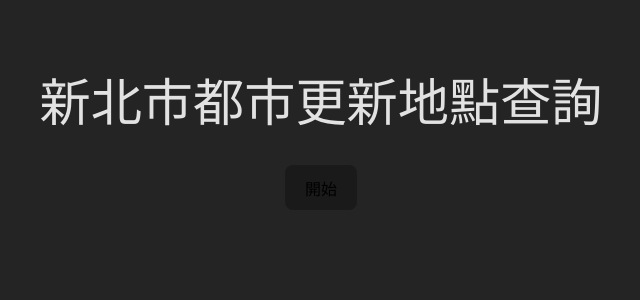
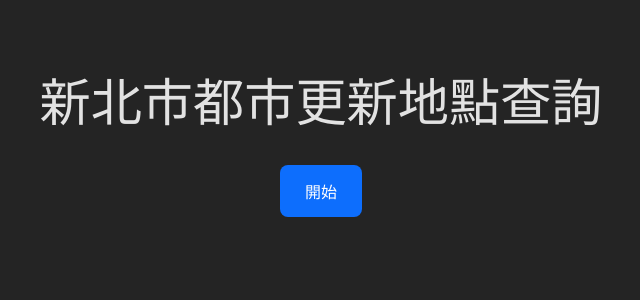
Before and after one commit to shawn70020/map-project, a Vue app: page / in a window 1280 px wide. Shown: the top 300 px of the page, without its empty margins (319-959 px from the left). Built offline with nearby package versions, Linux system fonts and the light colour scheme.

Commit message:
邏輯調整

```diff
--- a/src/style.css
+++ b/src/style.css
@@ -52,6 +52,13 @@
 .card {
   padding: 2em;
 
+}
+
+.start-btn {
+  background: #0d6efd;
+  color: #ffffff;
+  padding: 0.8rem 1.5rem;
+  text-align: center;
 }
 
 .location-bg {
@@ -129,6 +136,7 @@
   align-items: center;
   position: relative;
   font-size: 14px;
+  cursor:pointer;
 }
 
 .fb-logo img {
--- a/src/views/home.vue
+++ b/src/views/home.vue
@@ -1,7 +1,7 @@
 <template>
   <div class="container">
     <h1>新北市都市更新地點查詢</h1>
-    <button @click="toLocation">開始</button>
+    <button @click="toLocation" class="start-btn">開始</button>
   </div>
 </template>
 
--- a/src/views/login.vue
+++ b/src/views/login.vue
@@ -1,5 +1,5 @@
 <template>
-  <div class='container'>
+  <div class="container">
     <h2>請確保登入google且綁定facebook</h2>
     <!-- 登入選項 -->
     <div>
@@ -18,7 +18,7 @@
 
     <div v-if="isGoogleLoggedIn && isFacebookLoggedIn">
       <p>您已經成功登入 Google 和 Facebook!</p>
-      <button><router-link to="/location">繼續</router-link></button>
+      <button @click="toLocation" class="start-btn">開始</button>
     </div>
   </div>
 </template>
@@ -27,7 +27,7 @@
 import { computed } from "vue";
 import GoogleLogin from "../components/googlelogin.vue"; // 引入google組件
 import FacebookLogin from "../components/fblogin.vue"; // 引入臉書組件
-import { useAppStore } from "../stores/index.js"; // 引入 Pinia store
+import { useAppStore } from "../stores/index.js";
 import { useRouter } from "vue-router";
 
 export default {
@@ -35,30 +35,29 @@
   setup() {
     const appStore = useAppStore();
     const router = useRouter();
-    // 使用 computed 來自動響應 Pinia store 中的狀態變化
+    const toLocation = () => {
+      router.push("/location");
+    };
+
     const isGoogleLoggedIn = computed(() => appStore.isGoogleLoggedIn);
     const isFacebookLoggedIn = computed(() => appStore.isFacebookLoggedIn);
 
-    const googleData = computed(() => appStore.googleUserData);
-    const fbData = computed(() => appStore.fbUserData);
-
     return {
-      isGoogleLoggedIn, // 使用 getter 獲取 Google 登入狀態
-      isFacebookLoggedIn, // 使用 getter 獲取 Facebook 登入狀態
-      googleData,
-      fbData,
+      toLocation,
+      isGoogleLoggedIn,
+      isFacebookLoggedIn,
     };
   },
 };
 </script>
 
 <style scoped>
-.container{
-    display:flex;
-    flex-direction: column;
-      align-items: center;
+.container {
+  display: flex;
+  flex-direction: column;
+  align-items: center;
 }
-.mb-1{
-    margin-bottom:1rem;
+.mb-1 {
+  margin-bottom: 1rem;
 }
 </style>
```
